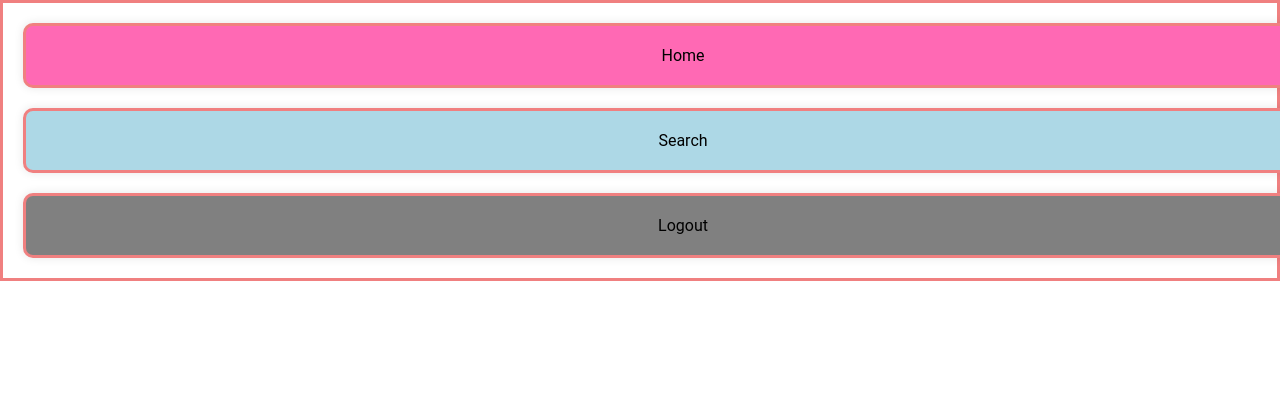
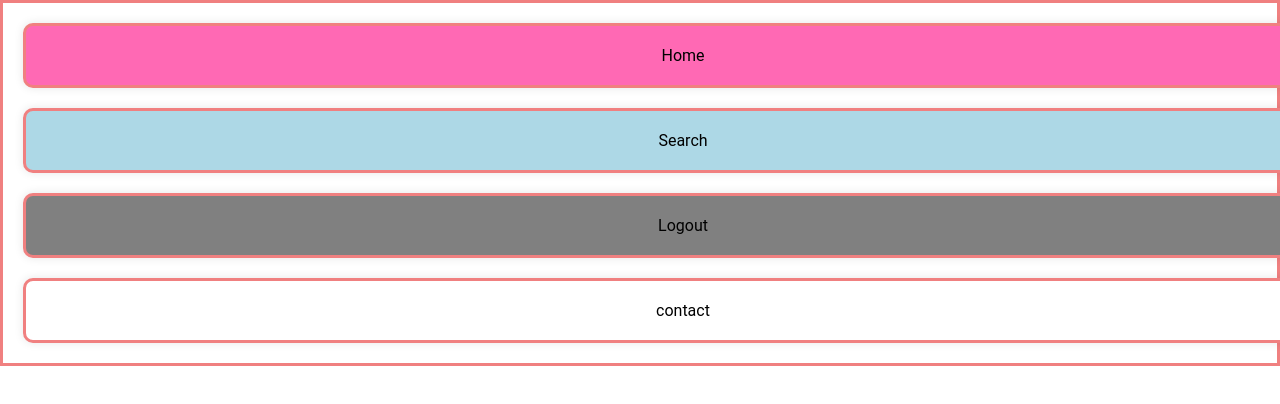
Before and after one commit to qrNasr/HTML-CSS-JS-24, a plain HTML site: page flex-3/index.html in a window 1280 px wide. Drawn offline with Linux system fonts and the light colour scheme.

Commit message:
more notes.

```diff
--- a/flex-3/index.html
+++ b/flex-3/index.html
@@ -12,6 +12,7 @@
     <div>Home</div>
     <div>Search</div>
     <div>Logout</div>
+    <div>contact</div>
    </nav>
 </body>
 </html>
```
Also changed, not shown: 3 other files.
